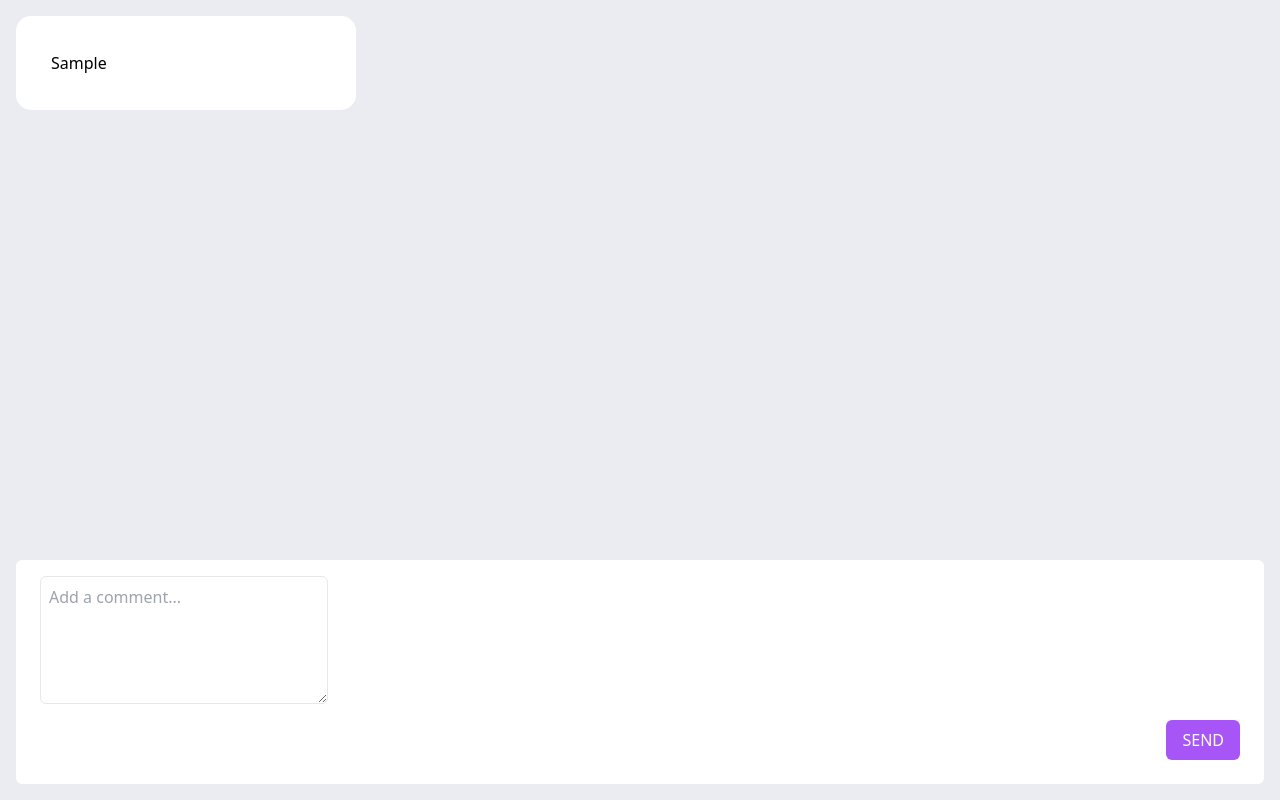
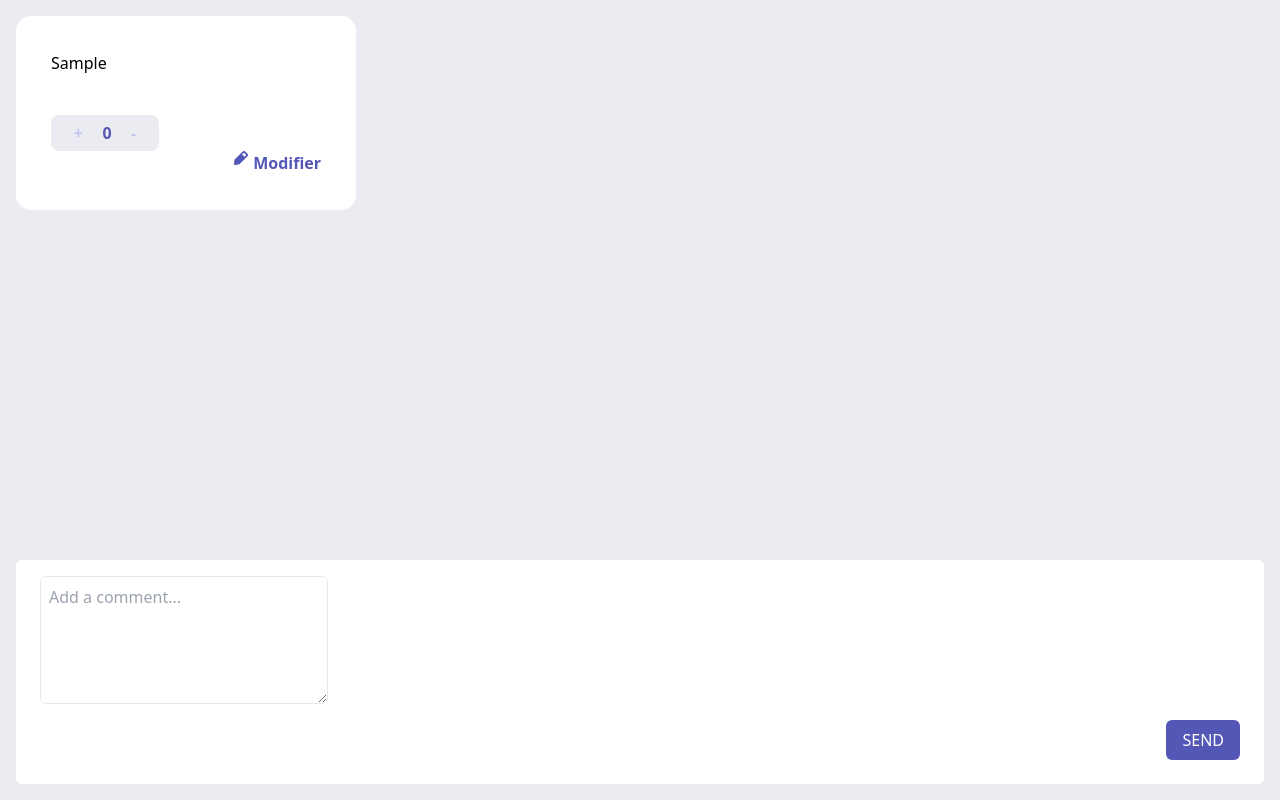
Before and after one commit to Eli7792/interactive-comment-section, a website: page public/index.html in a window 1280 px wide. Both pictures are taken after typing "Sample" into the empty fields and a click on the button "SEND". Drawn offline with Linux system fonts and the light colour scheme.

Commit message:
Implémentation des votes

```diff
--- a/js/script.js
+++ b/js/script.js
@@ -8,32 +8,119 @@ sendButton.addEventListener('click', envoyerCommentaire);
 
 //Fonctions
 
+function classerCommentaire() {
+
+    //Récupérer tous les commentaires de la section
+    const commentaires = Array.from(commentsSection.children);
+    //Trier les commentaires en fonction des votes
+    const commentairesTries = commentaires.sort((a,b) => {
+        //Récupérer les compteurs de votes
+        const votesA = parseInt(a.querySelector('input[type="text"]').value);
+        const votesB = parseInt(b.querySelector('input[type="text"]').value);
+
+        //trier par ordre décroissant des votes
+        return votesB - votesA;
+    });
+
+    //Réinsérer les commentaires triés dans la section
+    commentairesTries.forEach(commentaire => {
+        commentsSection.appendChild(commentaire);
+    });
+
+}
+
+function modifierCommentaire() {
+    console.log('modifierCommentaire')
+
+    //Implémenter la modification des commentaires
+
+}
+
 function envoyerCommentaire() {
-    console.log('envoyerCommentaire')
+    console.log('envoyerCommentaire');
     // Récupérer le texte du textarea
     const commentText = writeComment.value;
+
     // Si le texte n'est pas vide
     if (commentText.trim() !== '') {
+
+        /*BOÎTE COMMENTAIRE
+        ========================================*/
+
         // Créer un nouveau div pour le commentaire
         const newCommentDiv = document.createElement('div');
         newCommentDiv.classList.add('commentaire');
+        // Créer une balise <p> à l'intérieur du div
+        const commentParagraph = document.createElement('p');
+        commentParagraph.classList.add('commentaireTexte');
+        commentParagraph.textContent = commentText.trim();
+
+        /*BOUTON MODIFIER
+        ==========================================*/
+
+        //Créer un nouveau div pour le bouton de modification
+        const newEditButtonDiv = document.createElement('div')
+        newEditButtonDiv.classList.add('boutonModifierDiv');
+        //Créer un nouveau bouton de modification
+        const newEditButton = document.createElement('button');
+        newEditButton.classList.add('boutonModifier');
+
+        //Ajout de l'icône à la div
+        newEditButton.innerHTML = '<svg class="svgModifier" width="14" height="14" xmlns="http://www.w3.org/2000/svg"><path d="M13.479 2.872 11.08.474a1.75 1.75 0 0 0-2.327-.06L.879 8.287a1.75 1.75 0 0 0-.5 1.06l-.375 3.648a.875.875 0 0 0 .875.954h.078l3.65-.333c.399-.04.773-.216 1.058-.499l7.875-7.875a1.68 1.68 0 0 0-.061-2.371Zm-2.975 2.923L8.159 3.449 9.865 1.7l2.389 2.39-1.75 1.706Z" fill="#5357B6"/></svg> Modifier'
+        //Ajout du bouton à la div du bouton
+        newEditButtonDiv.appendChild(newEditButton);
+
+        //Écouteur d'évènement
+        newEditButton.addEventListener('click', modifierCommentaire());
+
+        /*COMPTEUR DE VOTES
+        =============================================*/
+
+        // Créer un nouveau div pour le compteur de votes
+        const newVoteCounterDiv = document.createElement('div');
+        newVoteCounterDiv.classList.add('compteurVotes');
+
+         // Créer un compteur de votes
+         const commentVoteCounter = document.createElement('input');
+         commentVoteCounter.classList.add('champCompteur');
+         commentVoteCounter.type = 'text';
+         commentVoteCounter.value = '0';
+         commentVoteCounter.readOnly = true; // Rendre le champ non modifiable directement
+
+          // Créer les deux boutons du compteur de votes
+        const newPlusButton = document.createElement('button');
+        newPlusButton.textContent = '+';
+        newPlusButton.classList.add('boutonCompteur');
+        const newMinusButton = document.createElement('button');
+        newMinusButton.textContent = '-';
+        newMinusButton.classList.add('boutonCompteur');
 
 
+        // Ajouter des écouteurs d'événements pour les boutons
+        newPlusButton.addEventListener('click', () => {
+            commentVoteCounter.value = parseInt(commentVoteCounter.value) + 1;
+            classerCommentaire();
+        });
 
-        // Créer une balise <p> à l'intérieur du div
-        const commentParagraph = document.createElement('p');
-        // Créer un input type number
-        const commentVoteCounter = document.createElement('input');
-        commentVoteCounter.type = 'number';
-        commentVoteCounter.placeholder = '0';
+        newMinusButton.addEventListener('click', () => {
+            commentVoteCounter.value = Math.max(0, parseInt(commentVoteCounter.value) - 1);
+            classerCommentaire(); // Empêcher les votes négatifs
+        });
 
-        commentParagraph.classList.add('commentaireTexte');
-        commentParagraph.textContent = commentText.trim();
-        // Ajouter la balise <p> au div du commentaire
+        // Ajouter les éléments au div du compteur de votes
+        newVoteCounterDiv.appendChild(newPlusButton);
+        newVoteCounterDiv.appendChild(commentVoteCounter);
+        newVoteCounterDiv.appendChild(newMinusButton);
+
+
+        /*AJOUT DES ÉLÉMENTS
+        =============================================*/
+
+
+        // Ajouter les éléments au div du commentaire
         newCommentDiv.appendChild(commentParagraph);
-
-        /*Créer une div qui contiendra un input type=number et deux boutons qui
-        vont servir à augmenter et à baisser son value.*/
+        newCommentDiv.appendChild(newVoteCounterDiv);
+        newCommentDiv.appendChild(newEditButtonDiv);
 
         // Ajouter le nouveau commentaire en haut de la section des commentaires
         commentsSection.append(newCommentDiv);
@@ -41,4 +128,6 @@ function envoyerCommentaire() {
         // Vider le textarea
         writeComment.value = '';
     }
+
+
 }
--- a/public/index.html
+++ b/public/index.html
@@ -18,7 +18,7 @@
     <div class="w-encadre m-4 bg-white p-6 pt-4 sticky bottom-0 rounded-md">
       <div class="flex flex-col ">
         <textarea id="writeComment" class=" w-72 h-32 flex-grow border p-2 rounded-md" placeholder="Add a comment..."></textarea>
-        <button id="sendButton" class=" max-w-20 self-end mt-4 bg-purple-500 text-white px-4 py-2 rounded-md">SEND</button>
+        <button id="sendButton" class=" max-w-20 self-end mt-4 bg-mauve text-white px-4 py-2 rounded-md">SEND</button>
         </div>
     </div>
 
--- a/src/input.css
+++ b/src/input.css
@@ -2,6 +2,8 @@
 @tailwind components;
 @tailwind utilities;
 
+
+/*BOÎTE COMMENTAIRE*/
 .commentaire {
     background-color:white;
     padding:35px;
@@ -15,3 +17,48 @@
     word-wrap:break-word;
 
 }
+
+/*COMPTEUR DE VOTES*/
+
+.compteurVotes {
+    background-color: #eaecf1;
+    width:40%;
+    display:flex;
+    flex-direction:row;
+    justify-content: center;
+    align-items:center;
+    margin-top:40px;
+    padding:6px;
+    border-radius:8px;
+}
+.champCompteur {
+    background-color: #eaecf1;
+    width:50%;
+    text-align:center;
+    font-weight:bold;
+    color:#5457b6;
+}
+.boutonCompteur {
+    color: #c3c4ef;
+    font-weight:bold;
+}
+
+/*BOUTON MODIFIER*/
+
+.boutonModifierDiv {
+    display:flex;
+    justify-content: end;
+    align-items:end;
+}
+.boutonModifier {
+    display:flex;
+    flex-direction:row;
+    font-weight:bold;
+    color:#5457b6;
+}
+.svgModifier {
+    margin-right:5px;
+    bottom:50px;
+}
+
+/*Positionner correctement le svg*/
--- a/tailwind.config.js
+++ b/tailwind.config.js
@@ -5,6 +5,8 @@ module.exports = {
     extend: {
       colors: {
         grisPale: "#eaecf1",
+        mauve: '#5457b6',
+        mauvePale: '#c3c4ef',
       },
       maxWidth: {
         'encadre': '380px',
```
Also changed, not shown: README-perso.md, public/output.css.
